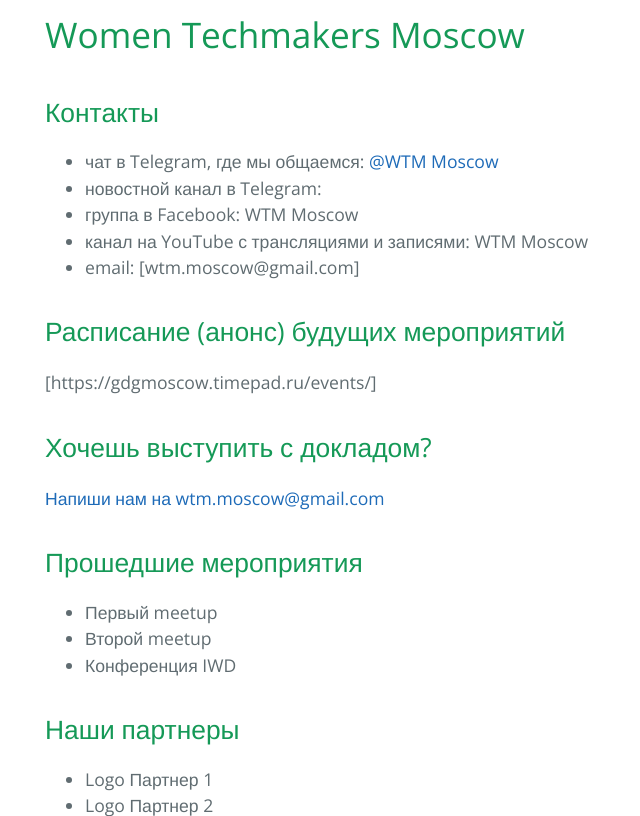
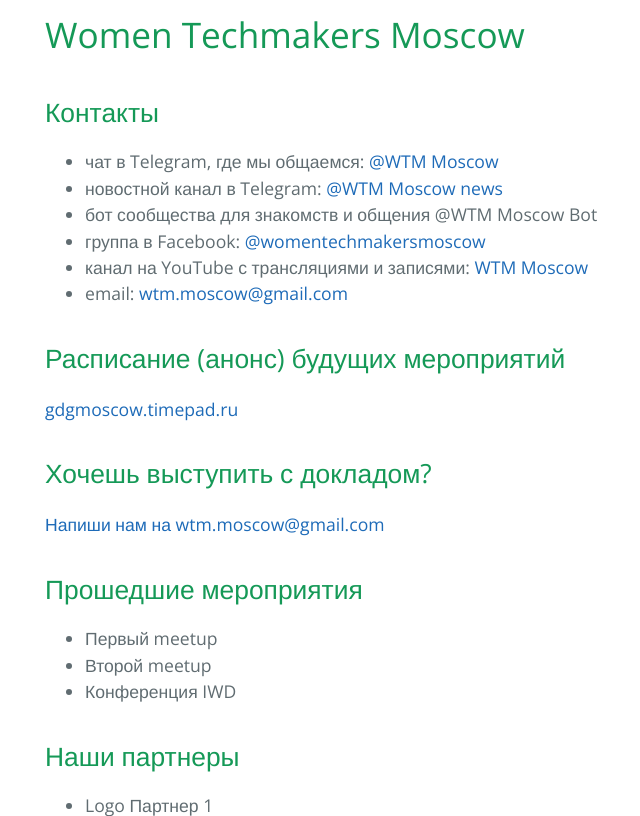
Before and after one commit to wtmMoscow/wtm.moscow.github.io, a Jekyll site: the page built from index.md, in a window 1280 px wide and 900 px high, scrolled down 733 px, cut to the strip 84-900 px from the top of the window. Shown: the whole strip, without its empty margins (179-819 px from the left). Built offline with Jekyll 4.4.1, drawn with Linux system fonts in a browser that asks for light colours.

Commit message:
Update index.md

```diff
--- a/index.md
+++ b/index.md
@@ -14,13 +14,15 @@ layout: home
 ## Контакты
 
 * чат в Telegram, где мы общаемся: [@WTM Moscow](https://t.me/wtm_moscow)
-* новостной канал в Telegram:
-* группа в Facebook: WTM Moscow
-* канал на YouTube с трансляциями и записями: WTM Moscow
-* email: [wtm.moscow@gmail.com]
+* новостной канал в Telegram: [@WTM Moscow news](https://t.me/wtm_moscow_news)
+* бот сообщества для знакомств и общения @WTM Moscow Bot
+* группа в Facebook: [@womentechmakersmoscow](https://www.facebook.com/womentechmakersmoscow/)
+* канал на YouTube с трансляциями и записями: [WTM Moscow](https://www.youtube.com/channel/UCANZwXcqVMfnuUPuyZe_jxw/featured)
+* email: [wtm.moscow@gmail.com](wtm.moscow@gmail.com)
 
 ## Расписание (анонс) будущих мероприятий
-[https://gdgmoscow.timepad.ru/events/]
+[gdgmoscow.timepad.ru](https://gdgmoscow.timepad.ru/events/)
+
 
 ## Хочешь выступить с докладом?
 <a href="mailto:wtm.moscow@gmail.com?subject=Хочу%20выступить%20с%20докладом" target="_blank"> Напиши нам на wtm.moscow@gmail.com </a>
```
